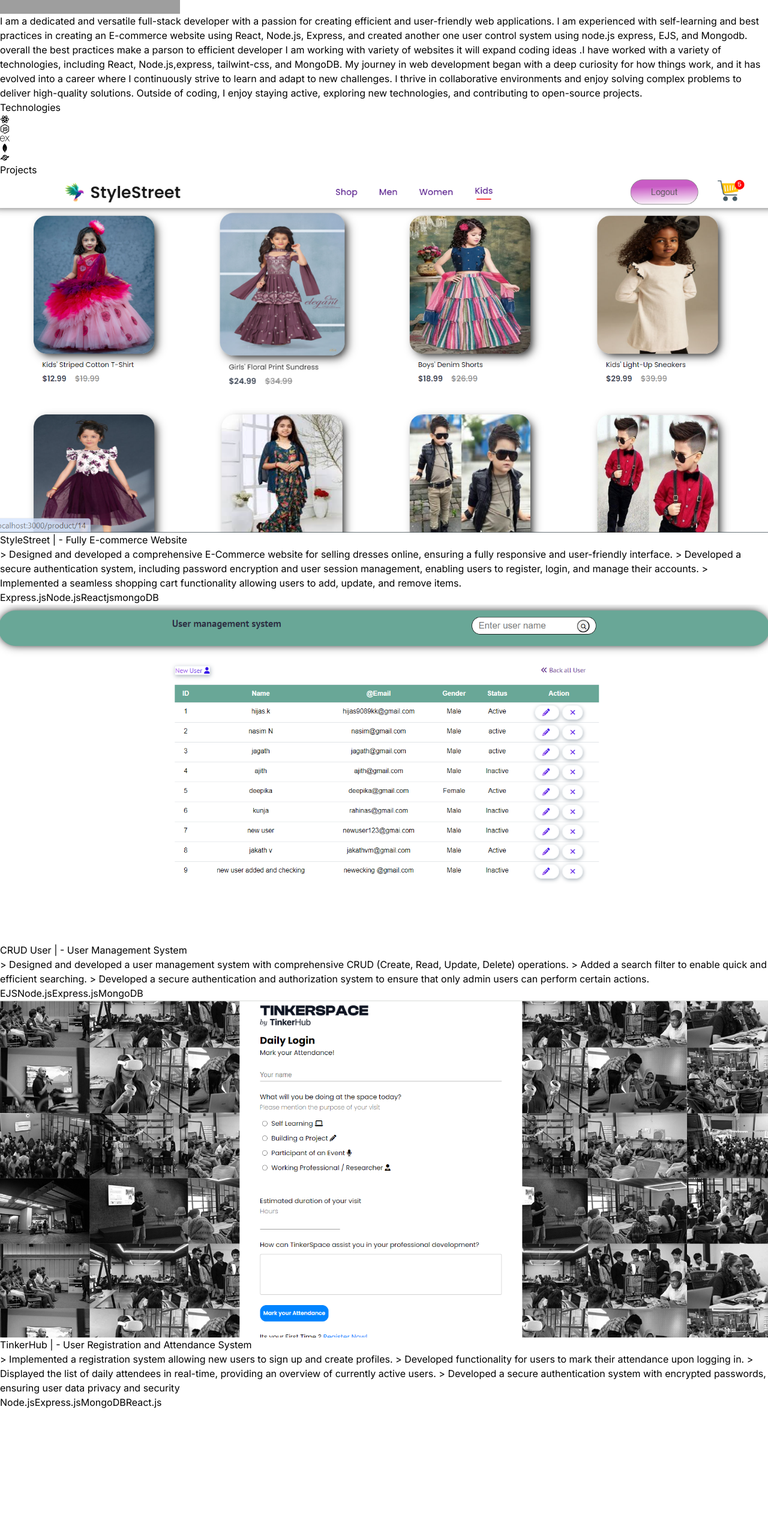
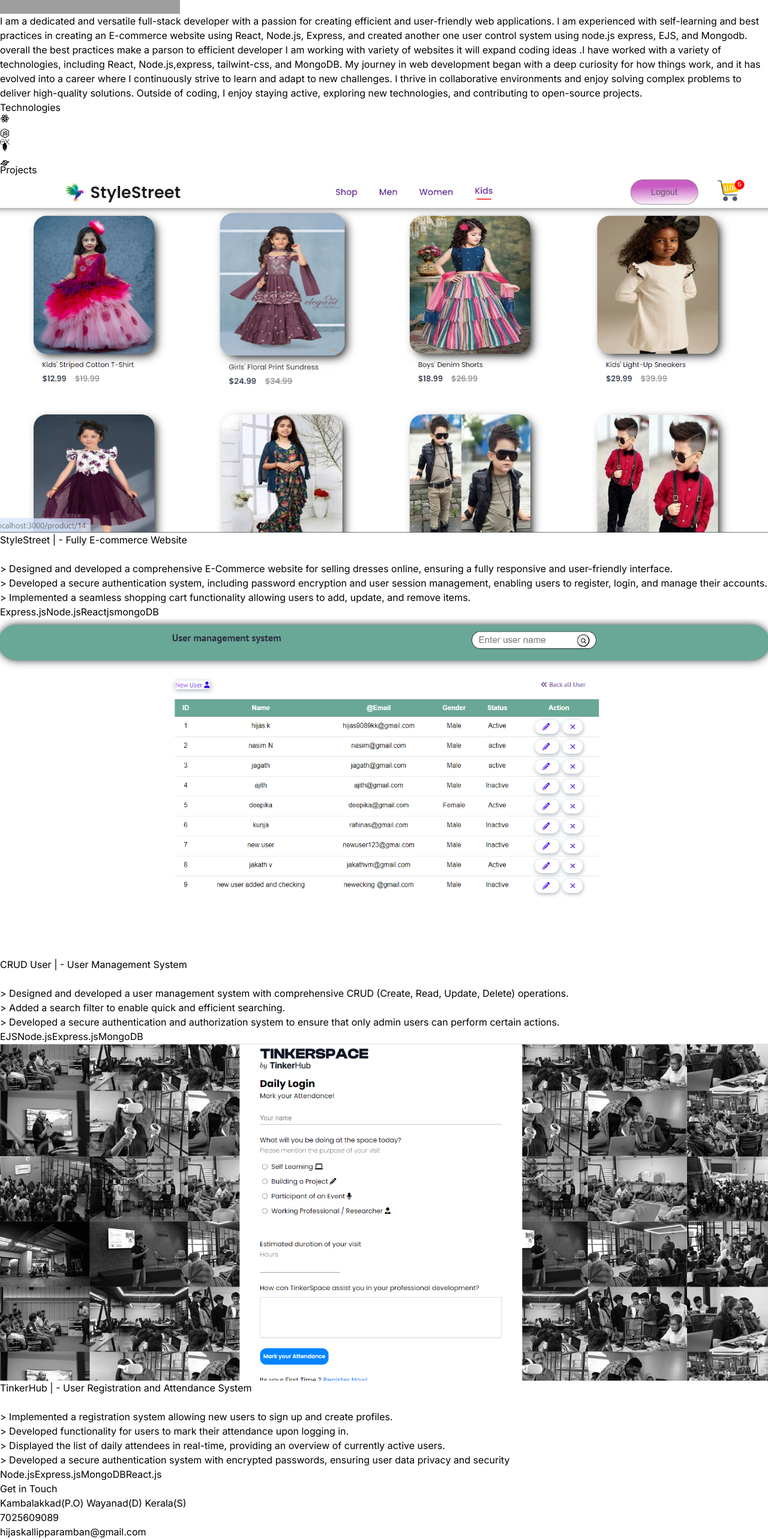
Before and after one commit to Hijas2001/Portfolio, a React (Vite) app: page / in a window 1280 px wide. Shown: the part 2065-4631 px from the top of the page at 60% size. Before the commit the page ends 4415 px from the top, so only its background shows below. Built offline with nearby package versions, Linux system fonts and the light colour scheme; grey boxes are pictures that could not be loaded.

Commit message:
portfolio added all the details

```diff
--- a/package.json
+++ b/package.json
@@ -10,6 +10,7 @@
     "preview": "vite preview"
   },
   "dependencies": {
+    "framer-motion": "^11.2.10",
     "react": "^18.2.0",
     "react-dom": "^18.2.0",
     "react-icons": "^5.2.0"
--- a/src/App.jsx
+++ b/src/App.jsx
@@ -1,5 +1,6 @@
 // import React from 'react'
 import About from "./component/About"
+import Contact from "./component/Contact"
 import Experiences from "./component/Experiences"
 import Education from "./component/Experiences"
 import Hero from "./component/Hero"
@@ -20,6 +21,7 @@
         <Technologies></Technologies>
         {/* <Education></Education> */}
         <Experiences></Experiences>
+        <Contact></Contact>
       </div>
     </div>
   )
--- a/src/component/About.jsx
+++ b/src/component/About.jsx
@@ -1,21 +1,29 @@
 
 import { ABOUT_TEXT } from "../constants";
 import aboutpick from "../assets/Picsart_24-05-06_13-14-05-074.jpg"
+import { motion } from "framer-motion"
 const About = () => {
     return (
         <div className="border-b border-neutral-900 pb-4">
             <h1 className="my-20 text-center text-4xl">About <span className="text-neutral-500">Me</span></h1>
             <div className="flex flex-wrap">
-                <div className="w-full lg:w-1/2 lg:p-8">
+                <motion.div whileInView={{ opacity: 1, x: 0 }}
+                initial={{ opacity: 0, x: -100 }}
+                transition={{ duration: 1}}
+                className="w-full lg:w-1/2 lg:p-8">
                     <div className="flex items-center justify-center">
                         <img width={300} className="rounded-2xl" src={aboutpick} alt="about" />
                     </div>
-                </div>
-                <div className="w-full lg:w-1/2">
+                </motion.div>
+                <motion.div
+                whileInView={{ opacity: 1, x: 0 }}
+                initial={{ opacity: 0, x: 100 }}
+                transition={{ duration: 1 }}
+                className="w-full lg:w-1/2">
                     <div className="flex justify-center lg:justify-start">
                         <p className="my-2 max-w-xl py-6">{ABOUT_TEXT}</p>
                     </div>
-                </div>
+                </motion.div>
             </div>
         </div>
     )
--- /dev/null
+++ b/src/component/Contact.jsx
@@ -0,0 +1,39 @@
+import React from 'react'
+import { CONTACT } from "../constants/index";
+import { motion } from 'framer-motion'
+const Contact = () => {
+    return (
+        <div className="border-b border-neutral-900 pb-20">
+            <motion.h1
+                initial={{ opacity: 0, y: -100 }}
+                whileInView={{ opacity: 1, y: 0 }}
+                transition={{ duration: 0.5 }}
+                className="my-10 text-center text-4xl">Get in Touch</motion.h1>
+
+            <div className="text-center tracking-tighter">
+
+                <motion.p
+                    initial={{ opacity: 0, x: -100 }}
+                    whileInView={{ opacity: 1, x: 0 }}
+                    transition={{ duration: 0.5 }}
+                    className="my-4">{CONTACT.address}</motion.p>
+
+                <motion.p
+                    initial={{ opacity: 0, x: 100 }}
+                    whileInView={{ opacity: 1, x: 0 }}
+                    transition={{ duration: 0.5 }}
+                    className="my-4">{CONTACT.phoneNo}</motion.p>
+
+                <motion.a
+                    initial={{ opacity: 0, x: -100 }}
+                    whileInView={{ opacity: 1, x: 0 }}
+                    transition={{ duration: 0.5 }}
+                    href={`mailto:${CONTACT.email}`} className="border-b">
+                    {CONTACT.email}
+                </motion.a>
+            </div>
+        </div>
+    )
+}
+
+export default Contact
--- a/src/component/Experiences.jsx
+++ b/src/component/Experiences.jsx
@@ -1,28 +1,46 @@
 import React from 'react'
-import {EXPERIENCES} from "../constants/index"
+import { EXPERIENCES } from "../constants/index"
+import {motion} from 'framer-motion'
 const Experiences = () => {
     return (
         <div className="border-b border-neutral-900 pb-4">
-            <h1 className="my-20 text-center text-4xl">Projects</h1>
+            <motion.h1 whileInView={{opacity:1,y:0}} initial={{opacity:0,y:-100}} transition={{duration:0.5}} className="my-20 text-center text-4xl">Projects</motion.h1>
             <div>
                 {EXPERIENCES.map((experience, index) => (
                     <div key={index} className="mb-8 flex flex-wrap lg:justify-center">
-                        <div className="w-full lg:w-1/4 flex items-center justify-center ">
-                            <img className='-ml-20 rounded-xl h-full '  src={experience.image} alt="" />
+
+                        <motion.div
+                        initial={{opacity:0,x:-100}}
+                        whileInView={{opacity:1,x:0}}
+                        transition={{duration:0.5}}
+                        className="w-full lg:w-2/5 flex items-center justify-center ">
+                            <img className=' lg:-ml-20 w-full rounded-xl h-full  ' src={experience.image} alt="" />
                             {/* <p className="mb-2 text-sm text-neutral-400">{experience.image}</p> */}
-                        </div>
-                        <div className="w-full max-w-xl lg:w-3/4">
+                        </motion.div>
+
+                        <motion.div
+                        initial={{opacity:0,x:100}}
+                        whileInView={{opacity:1,x:0}}
+                        transition={{duration:0.5}}
+                        className="w-full max-w-xl lg:w-3/4">
                             <h6 className="mb-2 font-semibold">
                                 {experience.role} -{" "}
                                 <span className="text-sm text-purple-100">
                                     {experience.company}
                                 </span>
                             </h6>
-                            <p className="mb-4 text-neutral-400">{experience.description}</p>
+                            {/* <p className="mb-4 text-neutral-400">{experience.description}</p> */}
+                            <p className="mb-4 text-neutral-400">
+                                {experience.description.split('>').map((line, index) => (
+                                    <React.Fragment key={index}>
+                                        {index > 0 && '> '}{line.trim()}<br />
+                                    </React.Fragment>
+                                ))}
+                            </p>
                             {experience.technologies.map((tech, index) => (
                                 <span key={index} className="mr-2 mt-4 rounded bg-neutral-900 px-2 py-1 text-sm font-medium text-purple-800">{tech}</span>
                             ))}
-                        </div>
+                        </motion.div>
                     </div>
                 ))}
             </div>
--- a/src/component/Hero.jsx
+++ b/src/component/Hero.jsx
@@ -1,20 +1,49 @@
 import { HERO_CONTENT } from "../constants"
 import profilepic from "../assets/Profile.jpg"
+import { motion } from "framer-motion"
+
+const container = (delay) => ({
+    hidden: {
+      x: -100,
+      opacity: 0,
+    },
+    visible: {
+      x: 0,
+      opacity: 1,
+      transition: { duration: 0.5, delay: delay },
+    }
+  });
 const Hero = () => {
     return (
         <div className="border-b border-neutral-800 pb-4 lg:mb-35">
             <div className=" flex flex-wrap">
                 <div className="w-full lg:w-1/2">
                     <div className=" flex flex-col items-center lg:items-start">
-                        <h1 className=" pb-16 text-6xl font-thin tracking-tight lg:mt-16 lg:text-8xl">Hijas.k</h1>
-                        <span className="bg-gradient-to-r from-pink-300 via-slate-500 to-purple-500 bg-clip-text text-4xl tracking-tight text-transparent">Full Stack Developer</span>
-                        <p className="my-2 max-w-xl py-6 font-light tracking-tighter" >{HERO_CONTENT}</p>
+                        <motion.h1
+                        variants={container(0.5)}
+                        initial="hidden"
+                        animate="visible"
+                        className=" pb-16 text-6xl font-thin tracking-tight lg:mt-16 lg:text-8xl">Hijas.k</motion.h1>
+                        <motion.span
+                        variants={container(1)}
+                        initial="hidden"
+                        animate="visible"
+                        className="bg-gradient-to-r from-pink-300 via-slate-500 to-purple-500 bg-clip-text text-4xl tracking-tight text-transparent">Full Stack Developer</motion.span>
+                        <motion.p
+                        variants={container(1.5)}
+                        initial="hidden"
+                        animate="visible"
+                        className="my-2 max-w-xl py-6 font-light tracking-tighter" >{HERO_CONTENT}</motion.p>
                     </div>
                 </div>
 
                 <div className="w-full lg:w-1/2 lg:p-8">
                     <div className="flex justify-center">
-                        <img width={300}  src={profilepic}className="mt-20 rounded-xl" alt="Hijas.k" />
+                        <motion.img
+                        variants={container(1.5)}
+                        initial={{ x:100,opacity: 0}}
+                        animate={{ x:0,opacity: 1 ,transition:{duration: 1,delay: 1.2}}}
+                        width={300} src={profilepic} className="mt-20 rounded-xl" alt="Hijas.k" />
                     </div>
                 </div>
             </div>
--- a/src/component/Technologies.jsx
+++ b/src/component/Technologies.jsx
@@ -3,27 +3,47 @@
 import { SiMongodb } from "react-icons/si";
 import { SiExpress } from "react-icons/si";
 import { RiTailwindCssLine } from "react-icons/ri";
+import { motion } from "framer-motion"
+
+const iconMovement = (duration) => ({
+    initial: { y: -10 },
+    animate:{
+      y:[10,-10],
+      transition:{
+        duration: duration,
+        ease: 'linear',
+        repeat: Infinity,
+        repeatType: 'reverce',
+      }
+    }
+})
 const Technologies = () => {
     return (
         <div className="border-b border-neutral-800 pb-24">
-            <h1 className="my-20 text-center text-4xl">Technologies</h1>
-            <div className="flex flex-wrap items-center justify-center gap-4">
-                <div className="rounded-2xl border-4 border-neutral-800 p-4">
+            <motion.h1 whileInView={{opacity:1 ,y:0}} initial={{opacity:0,y:-100}} transition={{duration:1}} className="my-20 text-center text-4xl">Technologies</motion.h1>
+            <motion.div whileInView={{opacity:1 ,x:0}} initial={{opacity:0,x:-100}} transition={{duration:1}} className="flex flex-wrap items-center justify-center gap-4">
+
+                <motion.div variants={iconMovement(2.5)} initial="initial" animate="animate" className="rounded-2xl border-4 border-neutral-800 p-4">
                     <RiReactjsLine className="text-7xl text-cyan-400" />
-                </div>
-                <div className="rounded-2xl border-4 border-neutral-800 p-4">
+                </motion.div>
+
+                <motion.div variants={iconMovement(3)} initial="initial" animate="animate" className="rounded-2xl border-4 border-neutral-800 p-4">
                     <FaNodeJs className="text-7xl text-green-500" />
-                </div>
-                <div className="rounded-2xl border-4 border-neutral-800 p-4">
+                </motion.div>
+
+                <motion.div variants={iconMovement(2)} initial="initial" animate="animate" className="rounded-2xl border-4 border-neutral-800 p-4">
                     <SiExpress className="text-7xl text-blue-500" />
-                </div>
-                <div className="rounded-2xl border-4 border-neutral-800 p-4">
+                </motion.div>
+
+                <motion.div variants={iconMovement(4)} initial="initial" animate="animate" className="rounded-2xl border-4 border-neutral-800 p-4">
                     <SiMongodb className="text-7xl text-green-500" />
-                </div>
-                <div className="rounded-2xl border-4 border-neutral-800 p-4">
+                </motion.div>
+
+                <motion.div variants={iconMovement(6)} initial="initial" animate="animate" className="rounded-2xl border-4 border-neutral-800 p-4">
                     <RiTailwindCssLine className="text-7xl text-cyan-400" />
-                </div>
-            </div>
+                </motion.div>
+
+            </motion.div>
         </div>
 
     )
--- a/src/constants/index.js
+++ b/src/constants/index.js
@@ -79,7 +79,7 @@
 ];
 
 export const CONTACT = {
-  address: "767 Fifth Avenue, New York, NY 10153 ",
-  phoneNo: "+12 4555 666 00 ",
-  email: "me@example.com",
+  address: "Kambalakkad(P.O) Wayanad(D) Kerala(S)",
+  phoneNo: "7025609089",
+  email: "hijaskallipparamban@gmail.com",
 };
```
Also changed, not shown: 1 other file (tests, documents, lock files or other folders).
